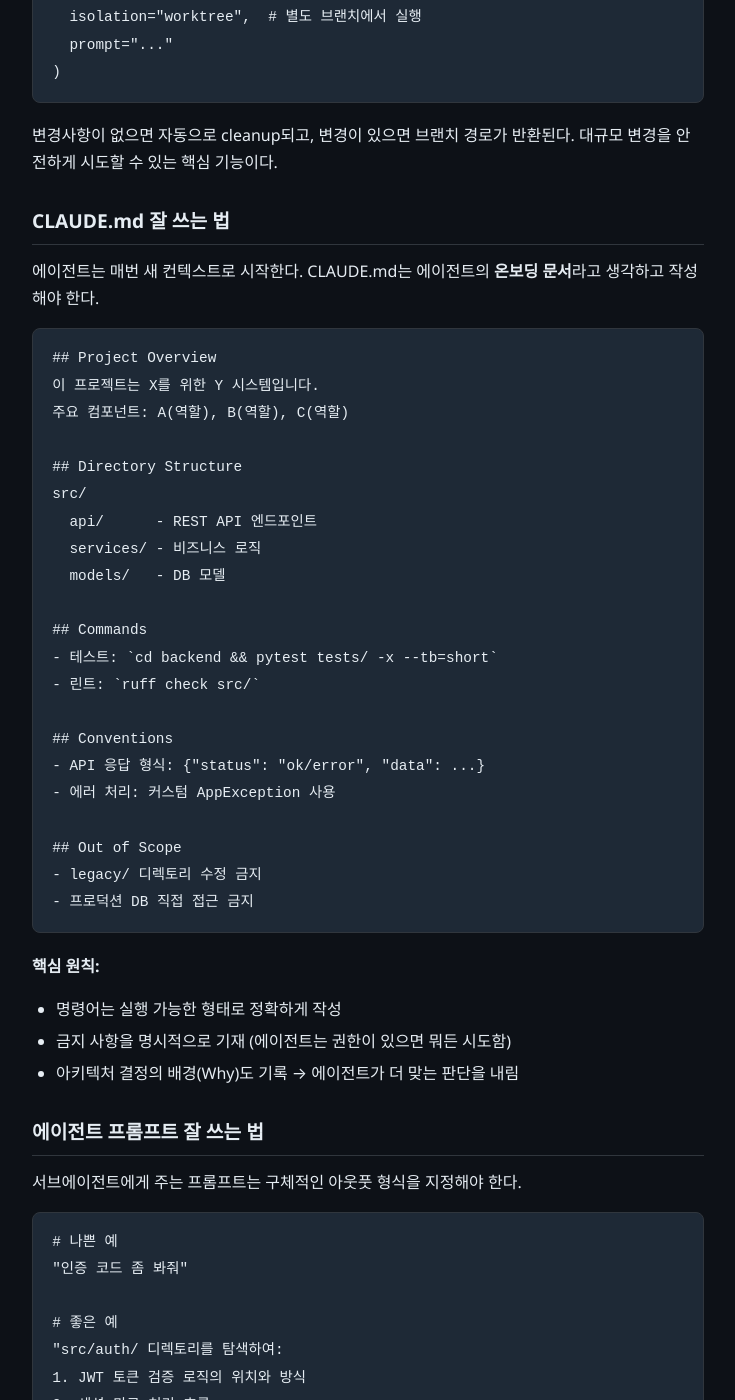
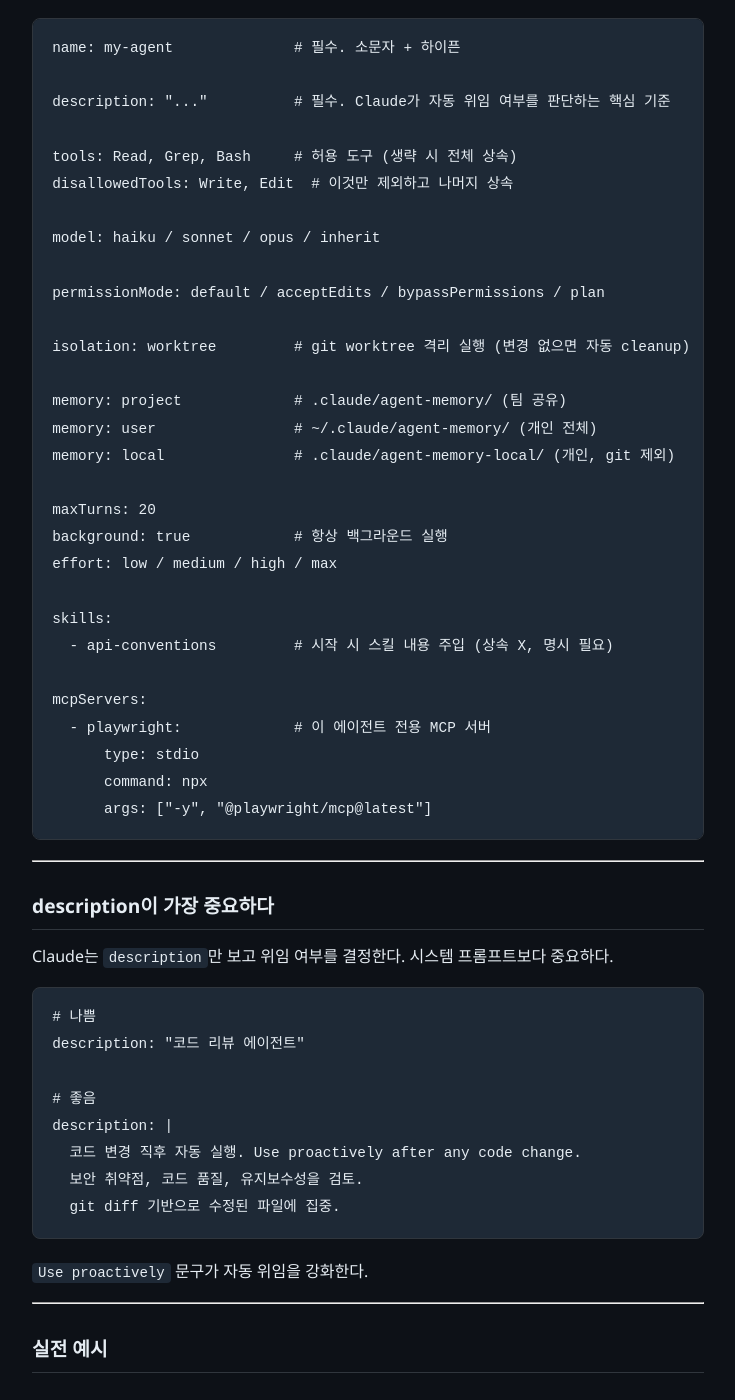
Before and after one commit to KIHONG-KIM/KIHONG-KIM.github.io, a Jekyll site: the page built from _posts/2026-03-24-claude-code-agent-orchestration.md, in a window 1280 px wide and 1400 px high, scrolled down 1772 px. Shown: the whole window, without its empty margins (272-1007 px from the left). Built offline with Jekyll 4.4.1, drawn with Linux system fonts in a browser that asks for light colours; some of the changed text lies outside the part shown.

Commit message:
TIL: Claude Code 에이전트 오케스트레이션 완전 가이드 (2026-03-24)

````diff
--- a/_posts/2026-03-24-claude-code-agent-orchestration.md
+++ b/_posts/2026-03-24-claude-code-agent-orchestration.md
@@ -1,134 +1,230 @@
 ---
 layout: post
-title: "Claude Code 에이전트 오케스트레이션 활용법"
+title: "Claude Code 에이전트 오케스트레이션 완전 가이드"
 date: 2026-03-24
 tags: [claude-code, ai, agent, orchestration]
 ---
 
-Claude Code는 단순한 AI 어시스턴트가 아니라 **에이전트를 조율하는 오케스트레이터**로 활용할 수 있다. 여러 서브에이전트를 병렬로 실행하거나, 역할별로 분리하여 복잡한 작업을 자동화할 수 있다.
+Claude Code는 `/agents` 명령어로 서브에이전트를 만들고, 메인 Claude가 오케스트레이터로서 이들을 조율하는 구조를 갖는다. 오늘 공식 문서를 통해 정확한 구조와 활용법을 정리했다.
 
-## 기본 구조: Orchestrator → Subagent
+## 전체 구조
 
 ```
-User
-  └── Orchestrator (메인 Claude)
-        ├── Explore Agent  → 코드베이스 탐색
-        ├── Plan Agent     → 설계 및 아키텍처
-        └── General Agent  → 구현 / 검증
+메인 Claude (오케스트레이터 — 별도 파일 없음)
+    ├── .claude/agents/code-reviewer.md
+    ├── .claude/agents/debugger.md
+    └── .claude/agents/data-scientist.md
 ```
 
-Orchestrator는 작업을 분해하고 조율하며, Subagent는 독립적인 단위 작업을 수행한다. 각 서브에이전트는 **독립적인 컨텍스트 윈도우**를 가지므로, 메인 컨텍스트를 보호하면서 병렬 처리가 가능하다.
+- **메인 Claude가 오케스트레이터**다. 별도 파일을 만들 필요 없다.
+- **서브에이전트는 다른 서브에이전트를 생성할 수 없다.** 중첩 위임이 필요하면 메인에서 순차 호출해야 한다.
 
-## 사용 가능한 Subagent 타입
+---
 
-- **`general-purpose`**: 모든 도구 사용 가능, 복잡한 다단계 작업
-- **`Explore`**: 코드 탐색/검색 전용, 파일 수정 불가 (안전)
-- **`Plan`**: 설계 및 아키텍처 계획 전용, 파일 수정 불가
-
-## 핵심 활용 패턴
-
-### 1. 병렬 분석
-
-프론트엔드와 백엔드를 동시에 분석해서 API 불일치를 찾는 경우, 두 개의 Explore 에이전트를 동시에 실행하면 된다.
+## /agents 명령어
 
 ```
-Explore Agent A: src/api/** 분석
-Explore Agent B: frontend/src/** 분석  ← 동시 실행
-         ↓
-  Orchestrator: 결과 종합 → 불일치 리포트
+/agents
 ```
 
-`run_in_background: true` 옵션으로 병렬 실행하고, 완료 후 결과를 통합한다.
+인터랙티브 UI로 서브에이전트를 생성·수정·삭제할 수 있다. Claude가 자동으로 frontmatter를 생성해주는 기능도 있다.
 
-### 2. 대규모 리팩토링 파이프라인
+CLI에서 목록만 보려면:
+
+```bash
+claude agents
+```
+
+---
+
+## 파일 저장 위치
 
 ```
-Plan Agent      → 변경 범위 파악, 우선순위 결정
-    ↓
-Explore Agents  → 각 모듈별 패턴 수집 (병렬)
-    ↓
-General Agents  → 각 모듈 수정 (병렬, worktree 격리)
-    ↓
-Orchestrator    → 충돌 해결, 통합
+~/.claude/agents/          ← 개인 전체 프로젝트 공통
+my-project/
+└── .claude/agents/        ← 이 프로젝트 전용 (git 커밋 → 팀 공유)
 ```
 
-### 3. worktree 격리
+같은 이름이 있으면 프로젝트 > 유저 순으로 우선순위가 높다.
 
-위험하거나 실험적인 작업은 격리된 git worktree에서 실행한다.
+---
 
-```python
-Agent(
-  subagent_type="general-purpose",
-  isolation="worktree",  # 별도 브랜치에서 실행
-  prompt="..."
-)
+## agents 파일 작성법
+
+```markdown
+---
+name: code-reviewer
+description: 코드 수정 직후 자동으로 실행. 보안 취약점, 품질, 가독성 리뷰 전문가.
+tools: Read, Grep, Glob, Bash
+model: sonnet
+---
+
+당신은 시니어 코드 리뷰어입니다.
+(이하 시스템 프롬프트)
 ```
 
-변경사항이 없으면 자동으로 cleanup되고, 변경이 있으면 브랜치 경로가 반환된다. 대규모 변경을 안전하게 시도할 수 있는 핵심 기능이다.
+### frontmatter 전체 필드
 
-## CLAUDE.md 잘 쓰는 법
+```yaml
+name: my-agent              # 필수. 소문자 + 하이픈
 
-에이전트는 매번 새 컨텍스트로 시작한다. CLAUDE.md는 에이전트의 **온보딩 문서**라고 생각하고 작성해야 한다.
+description: "..."          # 필수. Claude가 자동 위임 여부를 판단하는 핵심 기준
+
+tools: Read, Grep, Bash     # 허용 도구 (생략 시 전체 상속)
+disallowedTools: Write, Edit  # 이것만 제외하고 나머지 상속
+
+model: haiku / sonnet / opus / inherit
+
+permissionMode: default / acceptEdits / bypassPermissions / plan
+
+isolation: worktree         # git worktree 격리 실행 (변경 없으면 자동 cleanup)
+
+memory: project             # .claude/agent-memory/ (팀 공유)
+memory: user                # ~/.claude/agent-memory/ (개인 전체)
+memory: local               # .claude/agent-memory-local/ (개인, git 제외)
+
+maxTurns: 20
+background: true            # 항상 백그라운드 실행
+effort: low / medium / high / max
+
+skills:
+  - api-conventions         # 시작 시 스킬 내용 주입 (상속 X, 명시 필요)
+
+mcpServers:
+  - playwright:             # 이 에이전트 전용 MCP 서버
+      type: stdio
+      command: npx
+      args: ["-y", "@playwright/mcp@latest"]
+```
+
+---
+
+## description이 가장 중요하다
+
+Claude는 `description`만 보고 위임 여부를 결정한다. 시스템 프롬프트보다 중요하다.
+
+```yaml
+# 나쁨
+description: "코드 리뷰 에이전트"
+
+# 좋음
+description: |
+  코드 변경 직후 자동 실행. Use proactively after any code change.
+  보안 취약점, 코드 품질, 유지보수성을 검토.
+  git diff 기반으로 수정된 파일에 집중.
+```
+
+`Use proactively` 문구가 자동 위임을 강화한다.
+
+---
+
+## 실전 예시
+
+### 코드 리뷰어 (읽기 전용)
 
 ```markdown
-## Project Overview
-이 프로젝트는 X를 위한 Y 시스템입니다.
-주요 컴포넌트: A(역할), B(역할), C(역할)
+---
+name: code-reviewer
+description: 코드 수정 직후 자동으로 실행. 품질·보안·가독성 리뷰. Use proactively after code changes.
+tools: Read, Grep, Glob, Bash
+model: sonnet
+---
 
-## Directory Structure
-src/
-  api/      - REST API 엔드포인트
-  services/ - 비즈니스 로직
-  models/   - DB 모델
+시니어 코드 리뷰어로서 다음을 검토합니다.
 
-## Commands
-- 테스트: `cd backend && pytest tests/ -x --tb=short`
-- 린트: `ruff check src/`
+실행 순서:
+1. git diff로 변경사항 파악
+2. 수정된 파일에 집중
 
-## Conventions
-- API 응답 형식: {"status": "ok/error", "data": ...}
-- 에러 처리: 커스텀 AppException 사용
+우선순위별 리뷰:
+- Critical: 보안 취약점, 노출된 시크릿, 입력 검증 누락
+- Warning: 중복 코드, 에러 처리 부재
+- Suggestion: 가독성, 성능 개선
 
-## Out of Scope
-- legacy/ 디렉토리 수정 금지
-- 프로덕션 DB 직접 접근 금지
+각 항목에 현재 코드와 개선 코드 예시를 포함합니다.
 ```
 
-**핵심 원칙:**
-- 명령어는 실행 가능한 형태로 정확하게 작성
-- 금지 사항을 명시적으로 기재 (에이전트는 권한이 있으면 뭐든 시도함)
-- 아키텍처 결정의 배경(Why)도 기록 → 에이전트가 더 맞는 판단을 내림
+### 격리된 리팩토링 에이전트
 
-## 에이전트 프롬프트 잘 쓰는 법
+```markdown
+---
+name: refactor-agent
+description: 대규모 리팩토링 작업. 실험적 변경을 안전하게 시도.
+tools: Read, Edit, Write, Bash, Grep, Glob
+model: sonnet
+isolation: worktree
+permissionMode: acceptEdits
+---
 
-서브에이전트에게 주는 프롬프트는 구체적인 아웃풋 형식을 지정해야 한다.
-
-```
-# 나쁜 예
-"인증 코드 좀 봐줘"
-
-# 좋은 예
-"src/auth/ 디렉토리를 탐색하여:
-1. JWT 토큰 검증 로직의 위치와 방식
-2. 세션 만료 처리 흐름
-3. 보안 취약점이 있을 수 있는 패턴
-위 세 가지를 구체적인 파일명과 라인 번호와 함께 보고해줘"
+안전한 리팩토링 전문가입니다.
+격리된 git worktree에서 작업하므로 메인 브랜치에 영향이 없습니다.
 ```
 
-## 병렬 vs 순차 실행 판단 기준
+### DB 읽기 전용 에이전트 (훅 활용)
 
-- **병렬 가능**: 독립적인 파일/모듈 수정, 읽기 전용 탐색
-- **순차 필요**: A의 결과가 B의 입력, 공유 파일 수정
+```markdown
+---
+name: db-reader
+description: 데이터 분석 및 리포트 생성. SELECT 쿼리만 허용.
+tools: Bash
+hooks:
+  PreToolUse:
+    - matcher: "Bash"
+      hooks:
+        - type: command
+          command: "./scripts/validate-readonly.sh"
+---
 
-## 주의사항: Prompt Injection
+읽기 전용 DB 분석가입니다.
+SELECT 쿼리로만 데이터를 조회하며, 쓰기 요청은 거절합니다.
+```
 
-외부 데이터(웹 페이지, API 응답)를 처리하는 에이전트는 prompt injection에 취약할 수 있다. 서브에이전트의 결과를 무조건 신뢰하지 말고, 중요한 결정은 Orchestrator가 직접 검증해야 한다.
+---
+
+## 오케스트레이션 패턴
+
+### 자동 위임
+description을 잘 쓰면 Claude가 알아서 위임한다.
+
+### 명시적 호출
+```
+@"code-reviewer (agent)" 인증 모듈 리뷰해줘
+```
+
+### 병렬 실행
+```
+backend와 frontend를 별도 에이전트로 동시에 분석해서 API 불일치를 찾아줘
+```
+
+### 순차 체인
+```
+code-reviewer로 성능 문제를 찾고, 결과를 optimizer 에이전트로 수정해줘
+```
+
+### 백그라운드 실행
+```
+테스트 전체를 백그라운드에서 실행하고 실패한 케이스만 요약해줘
+```
+실행 중 Ctrl+B로도 백그라운드 전환 가능.
+
+---
+
+## 서브에이전트 vs Skills vs Agent Teams
+
+| 구분 | 서브에이전트 | Skills | Agent Teams |
+|---|---|---|---|
+| 컨텍스트 | 독립 | 메인 공유 | 완전 독립 |
+| 병렬 실행 | 메인에서만 | X | O |
+| 용도 | 반복 역할 정의 | 재사용 워크플로 | 대규모 병렬 작업 |
+
+---
 
 ## 실전 체크리스트
 
-- [ ] CLAUDE.md에 명령어, 디렉토리 구조, 금지 사항 명시
-- [ ] 큰 작업은 Plan 에이전트로 설계 먼저
-- [ ] 독립적인 작업은 병렬 실행으로 속도 향상
-- [ ] 위험한 변경은 `isolation: "worktree"` 사용
-- [ ] 서브에이전트 프롬프트에 예상 아웃풋 형식 명시
-- [ ] 서브에이전트 결과는 요약 요청 (컨텍스트 절약)
+- [ ] `description`에 "언제 사용하는지" 구체적으로 작성 + `Use proactively` 추가
+- [ ] `tools`는 필요한 것만 (최소 권한 원칙)
+- [ ] 위험한 작업은 `isolation: worktree`
+- [ ] 팀 공유 에이전트는 `.claude/agents/` → git 커밋
+- [ ] 반복 학습이 필요한 에이전트는 `memory: project`
+- [ ] `/agents` 명령어로 관리 (생성·수정·삭제)
+- [ ] 서브에이전트는 CLAUDE.md를 읽지만, 스킬은 `skills:` 로 명시 주입 필요
````
